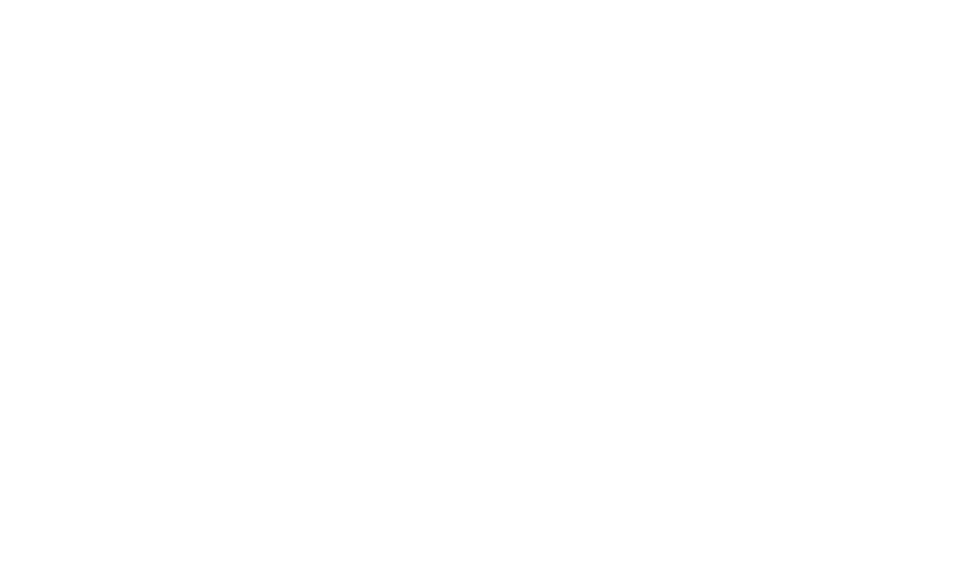
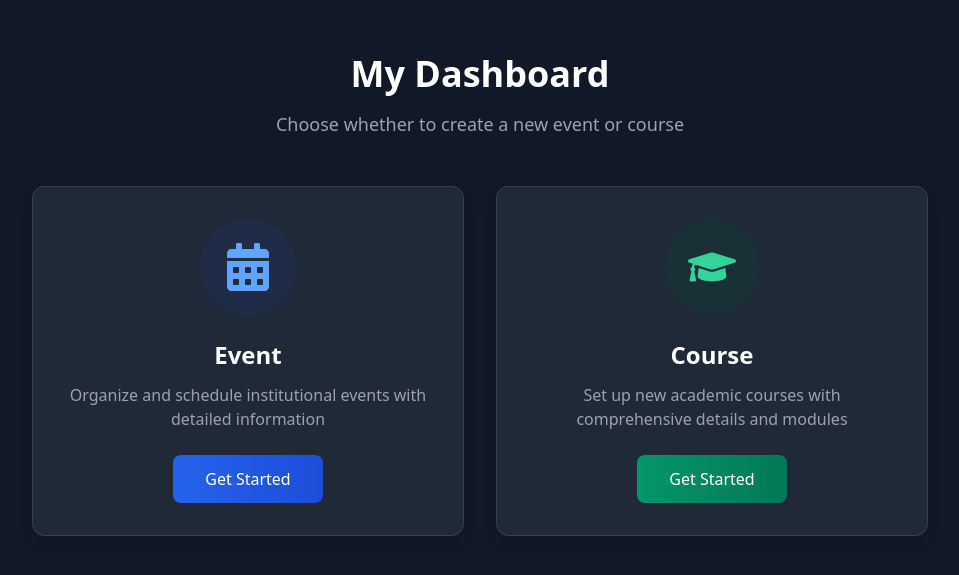
Before and after one commit to Sanka11/SmartSched, a React (Vite) app in the folder frontend/: page /eventcourse in a window 1280 px wide. Before the commit this address had no page. Shown: the part 105-680 px from the top of the page, without its empty margins (160-1119 px from the left). Built offline with nearby package versions, Linux system fonts and the light colour scheme.

Commit message:
dashboard add

```diff
--- a/frontend/src/App.jsx
+++ b/frontend/src/App.jsx
@@ -19,6 +19,7 @@
 import EventDetails from "./pages/EventDetails";
 import AddUser from "./pages/AddUser";
 import UserProfile from "./pages/UserProfile";
+import CreateEventCourse from "./pages/CreateEventCourse";
 
 
 
@@ -42,6 +43,7 @@
       <Route path="/eventlist" element={<EventList />} />
       <Route path="/view-event/:eventId" element={<EventDetails />} />
       <Route path="/update-event/:eventId" element={<EventForm />} />{" "}
+      <Route path="/eventcourse" element={<CreateEventCourse />} />
 
 
 
--- a/frontend/src/pages/CreateEvent.jsx
+++ /dev/null
@@ -1,33 +0,0 @@
-import React from 'react';
-import { useNavigate } from 'react-router-dom';
-
-const CreateEvent = () => {
-    const navigate = useNavigate();
-
-    const handleCreateEvent = () => {
-        navigate('/eventform');  // Navigate to EventForm page
-    };
-
-    const handleCreateCourse = () => {
-        navigate('/courseform');  // Navigate to CourseForm page
-    };
-
-    return (
-        <div className="flex justify-center items-center h-screen space-x-4">
-            <button
-                onClick={handleCreateEvent}
-                className="p-4 bg-red-500 text-white rounded hover:bg-red-600"
-            >
-                Create Event
-            </button>
-            <button
-                onClick={handleCreateCourse}
-                className="p-4 bg-blue-500 text-white rounded hover:bg-blue-600"
-            >
-                Create Course
-            </button>
-        </div>
-    );
-};
-
-export default CreateEvent;
--- /dev/null
+++ b/frontend/src/pages/CreateEventCourse.jsx
@@ -0,0 +1,70 @@
+import React from 'react';
+import { useNavigate } from 'react-router-dom';
+import { FaCalendarAlt, FaGraduationCap } from 'react-icons/fa';
+
+const CreateEventCourse = () => {
+    const navigate = useNavigate();
+
+    const handleCreateEvent = () => {
+        navigate('/eventlist');  // Navigate to EventForm page
+    };
+
+    const handleCreateCourse = () => {
+        navigate('/courses');  // Navigate to CourseForm page
+    };
+
+    return (
+        <div className="min-h-screen bg-gray-900 text-gray-200 flex flex-col items-center justify-center p-6">
+            {/* Header Section */}
+            <header className="text-center mb-12">
+                <h1 className="text-4xl font-bold mb-4 text-white">My Dashboard</h1>
+                <p className="text-lg text-gray-400 max-w-2xl">
+                    Choose whether to create a new event or course
+                </p>
+            </header>
+
+            {/* Selection Cards */}
+            <div className="grid grid-cols-1 md:grid-cols-2 gap-8 max-w-4xl w-full">
+                {/* Event Card */}
+                <div
+                    onClick={handleCreateEvent}
+                    className="bg-gray-800 rounded-xl shadow-lg border border-gray-700 p-8 cursor-pointer hover:border-blue-500 transition-all duration-300 hover:scale-105 group"
+                >
+                    <div className="flex flex-col items-center text-center">
+                        <div className="bg-blue-900/20 p-6 rounded-full mb-6 group-hover:bg-blue-900/30 transition">
+                            <FaCalendarAlt className="text-5xl text-blue-400" />
+                        </div>
+                        <h2 className="text-2xl font-bold text-white mb-3"> Event</h2>
+                        <p className="text-gray-400 mb-6">
+                            Organize and schedule institutional events with detailed information
+                        </p>
+                        <button className="px-8 py-3 bg-gradient-to-r from-blue-600 to-blue-700 text-white rounded-lg font-medium hover:from-blue-700 hover:to-blue-800 transition">
+                            Get Started
+                        </button>
+                    </div>
+                </div>
+
+                {/* Course Card */}
+                <div
+                    onClick={handleCreateCourse}
+                    className="bg-gray-800 rounded-xl shadow-lg border border-gray-700 p-8 cursor-pointer hover:border-emerald-500 transition-all duration-300 hover:scale-105 group"
+                >
+                    <div className="flex flex-col items-center text-center">
+                        <div className="bg-emerald-900/20 p-6 rounded-full mb-6 group-hover:bg-emerald-900/30 transition">
+                            <FaGraduationCap className="text-5xl text-emerald-400" />
+                        </div>
+                        <h2 className="text-2xl font-bold text-white mb-3"> Course</h2>
+                        <p className="text-gray-400 mb-6">
+                            Set up new academic courses with comprehensive details and modules
+                        </p>
+                        <button className="px-8 py-3 bg-gradient-to-r from-emerald-600 to-emerald-700 text-white rounded-lg font-medium hover:from-emerald-700 hover:to-emerald-800 transition">
+                            Get Started
+                        </button>
+                    </div>
+                </div>
+            </div>
+        </div>
+    );
+};
+
+export default CreateEventCourse;
--- a/frontend/src/pages/LoginPage.jsx
+++ b/frontend/src/pages/LoginPage.jsx
@@ -44,7 +44,7 @@
       else if (userRole === "assignment manager") {
         navigate("/assignment manager");
       }else if (userRole === "course manager") {
-        navigate("/course manager");
+        navigate("/eventcourse");
       }
       else {
         navigate("/dashboard");
```
